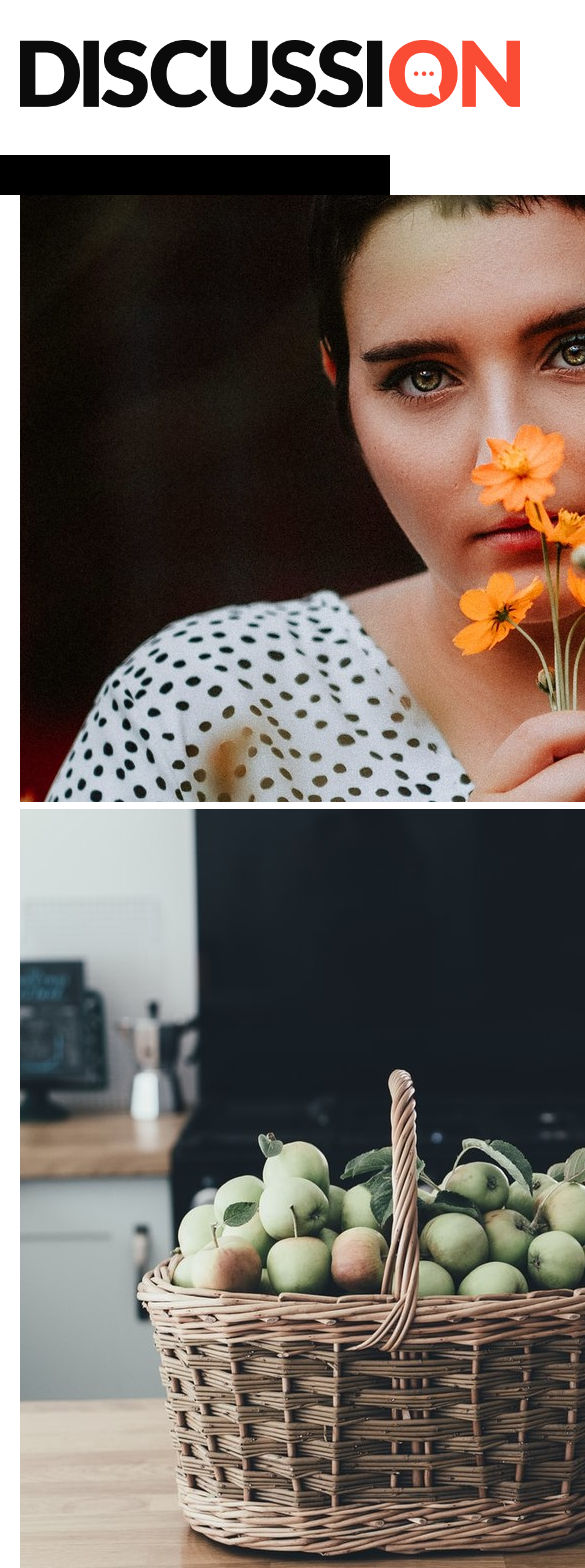
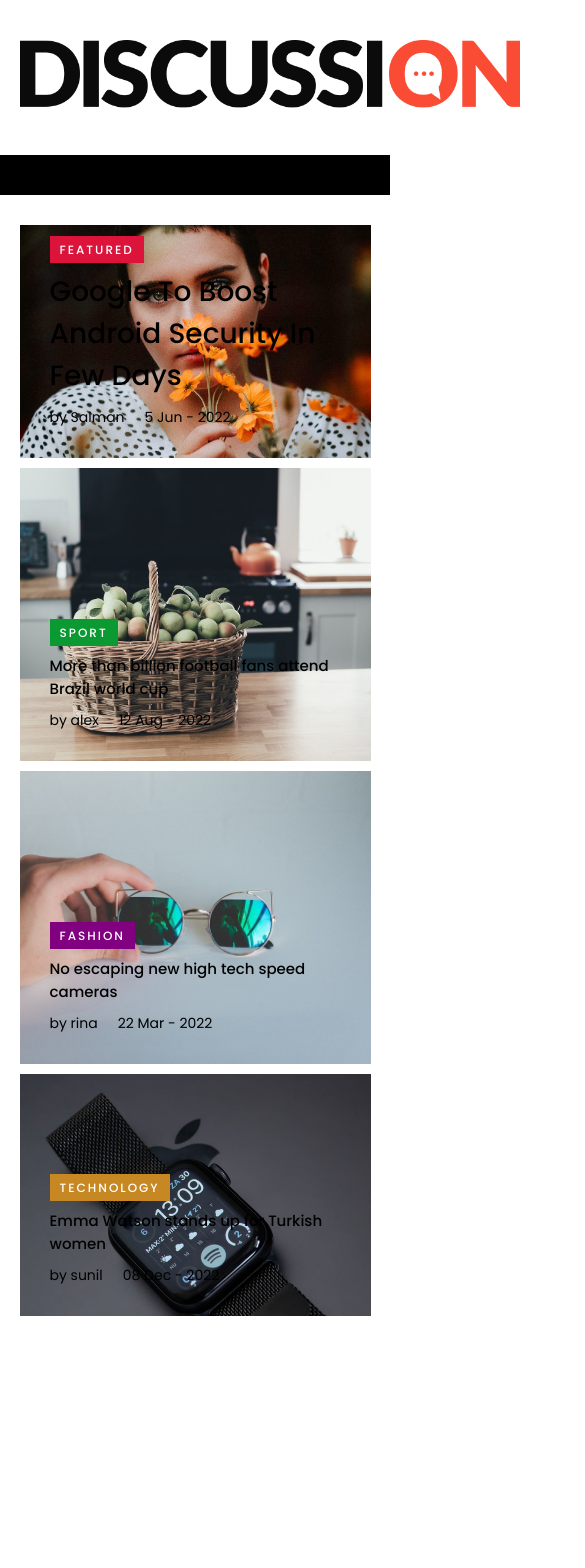
Before and after one commit to dangpvo/VNN247-React, a React (Vite) app: page / in a window 390 px wide. Shown: the top 1568 px of the page, 585 px wide, since content can reach past the window. After the commit the page ends 1346 px from the top, so only its background shows below. Built offline with nearby package versions, Linux system fonts and the light colour scheme; some icons are missing.

Commit message:
feat: finish basic version of hero section in home page

```diff
--- a/src/index.css
+++ b/src/index.css
@@ -55,3 +55,13 @@ a {
 ul {
   list-style-type: none;
 }
+
+.category {
+  font-size: 12px;
+  font-weight: 500;
+  text-transform: uppercase;
+  color: #fff;
+  padding: 5px 10px;
+  letter-spacing: 2px;
+  background-color: purple;
+}
--- a/src/pages/home/sections/card/Card.jsx
+++ b/src/pages/home/sections/card/Card.jsx
@@ -10,6 +10,15 @@ const Card = ({
         <div className="img">
           <img src={cover} alt="" />
         </div>
+        <div className="text">
+          <span className="category">{category}</span>
+          <h1 className="titleBg">{title}</h1>
+
+          <div className="author flex">
+            <span>by {authorName}</span>
+            <span>{time}</span>
+          </div>
+        </div>
       </div>
     </>
   );
--- a/src/pages/home/sections/hero/Hero.css
+++ b/src/pages/home/sections/hero/Hero.css
@@ -0,0 +1,126 @@
+.hero {
+  margin: 30px 0;
+}
+
+.hero a {
+  color: #fff;
+}
+
+.hero .box {
+  position: relative;
+  padding: 30px;
+}
+
+.hero img {
+  width: 100%;
+  height: 100%;
+  object-fit: cover;
+  position: absolute;
+  top: 0;
+  left: 0;
+  z-index: -1;
+}
+
+.hero .container {
+  display: grid;
+  grid-template-columns: repeat(8, 1fr);
+  grid-template-rows: repeat(8, 6.6vh);
+  grid-gap: 10px;
+}
+
+.hero .box:nth-child(1) {
+  grid-column-start: 1;
+  grid-column-end: 5;
+  grid-row-start: 1;
+  grid-row-end: 9;
+}
+
+.hero .box:nth-child(2) {
+  grid-column-start: 5;
+  grid-column-end: 9;
+  grid-row-start: 1;
+  grid-row-end: 5;
+}
+
+.hero .box:nth-child(3) {
+  grid-column-start: 5;
+  grid-column-end: 7;
+  grid-row-start: 5;
+  grid-row-end: 9;
+}
+
+.hero .box:nth-child(4) {
+  grid-column-start: 7;
+  grid-column-end: 9;
+  grid-row-start: 5;
+  grid-row-end: 9;
+}
+
+.hero .text h1 {
+  font-weight: 500;
+  margin: 10px 0;
+  font-size: 15px;
+}
+
+.hero .author span {
+  font-size: 14px;
+  margin-right: 20px;
+}
+
+.hero .text {
+  position: absolute;
+  bottom: 30px;
+}
+
+.hero .box:nth-child(1) h1 {
+  font-size: 28px;
+}
+
+.hero .box:nth-child(1) .category {
+  background-color: crimson;
+}
+
+.hero .box:nth-child(2) .category {
+  background-color: #0b9931;
+}
+
+.hero .box:nth-child(4) .category {
+  background-color: #c78823;
+}
+
+@media screen and (max-width: 768px) {
+  .hero .container {
+    display: grid;
+    grid-template-columns: repeat(8, 1fr);
+    grid-template-rows: repeat(18, 6vh);
+    grid-gap: 10px;
+  }
+
+  .hero .box:nth-child(1) {
+    grid-column-start: 1;
+    grid-column-end: 9;
+    grid-row-start: 1;
+    grid-row-end: 5;
+  }
+
+  .hero .box:nth-child(2) {
+    grid-column-start: 1;
+    grid-column-end: 9;
+    grid-row-start: 5;
+    grid-row-end: 10;
+  }
+
+  .hero .box:nth-child(3) {
+    grid-column-start: 1;
+    grid-column-end: 9;
+    grid-row-start: 10;
+    grid-row-end: 15;
+  }
+
+  .hero .box:nth-child(4) {
+    grid-column-start: 1;
+    grid-column-end: 9;
+    grid-row-start: 15;
+    grid-row-end: 20;
+  }
+}
```
